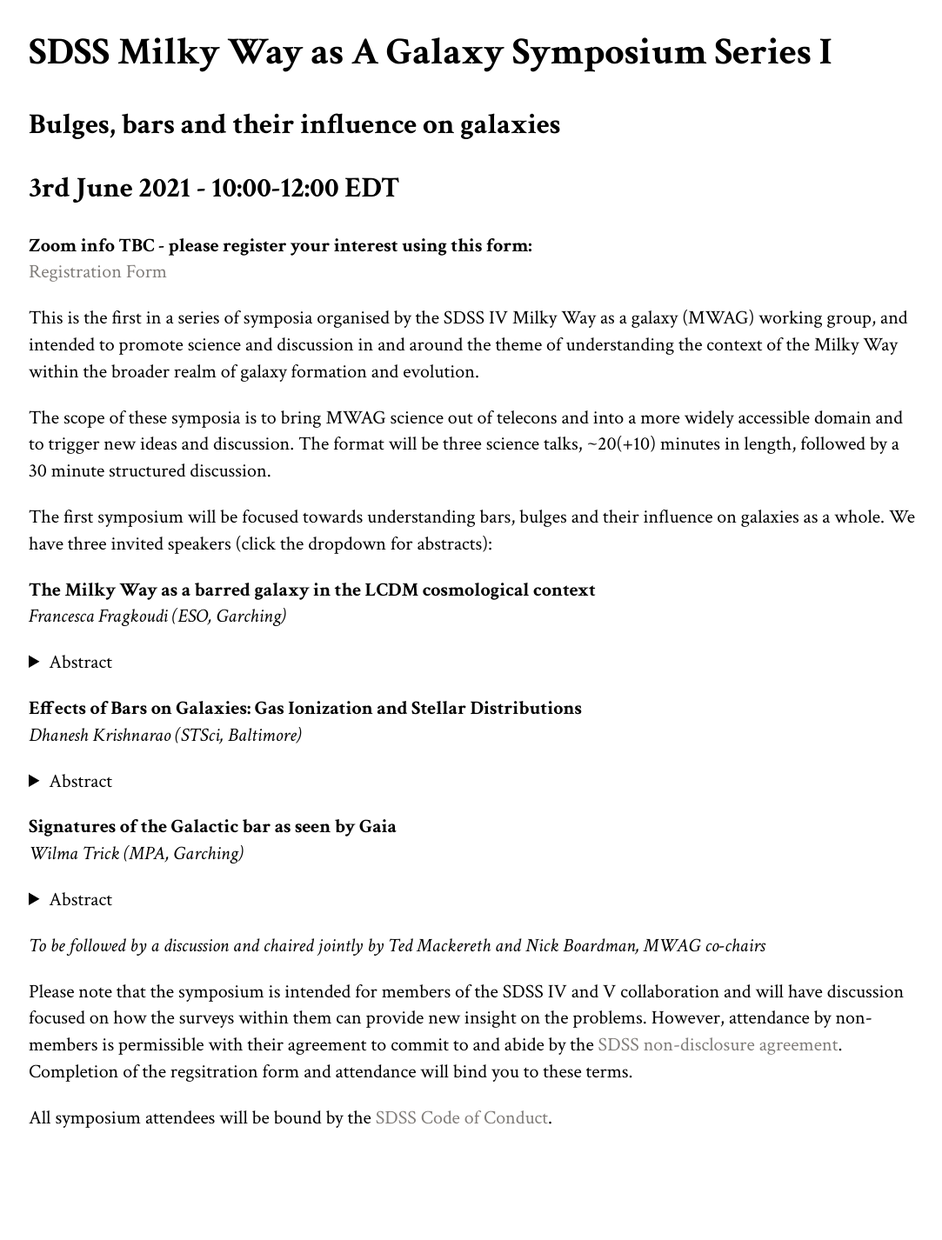
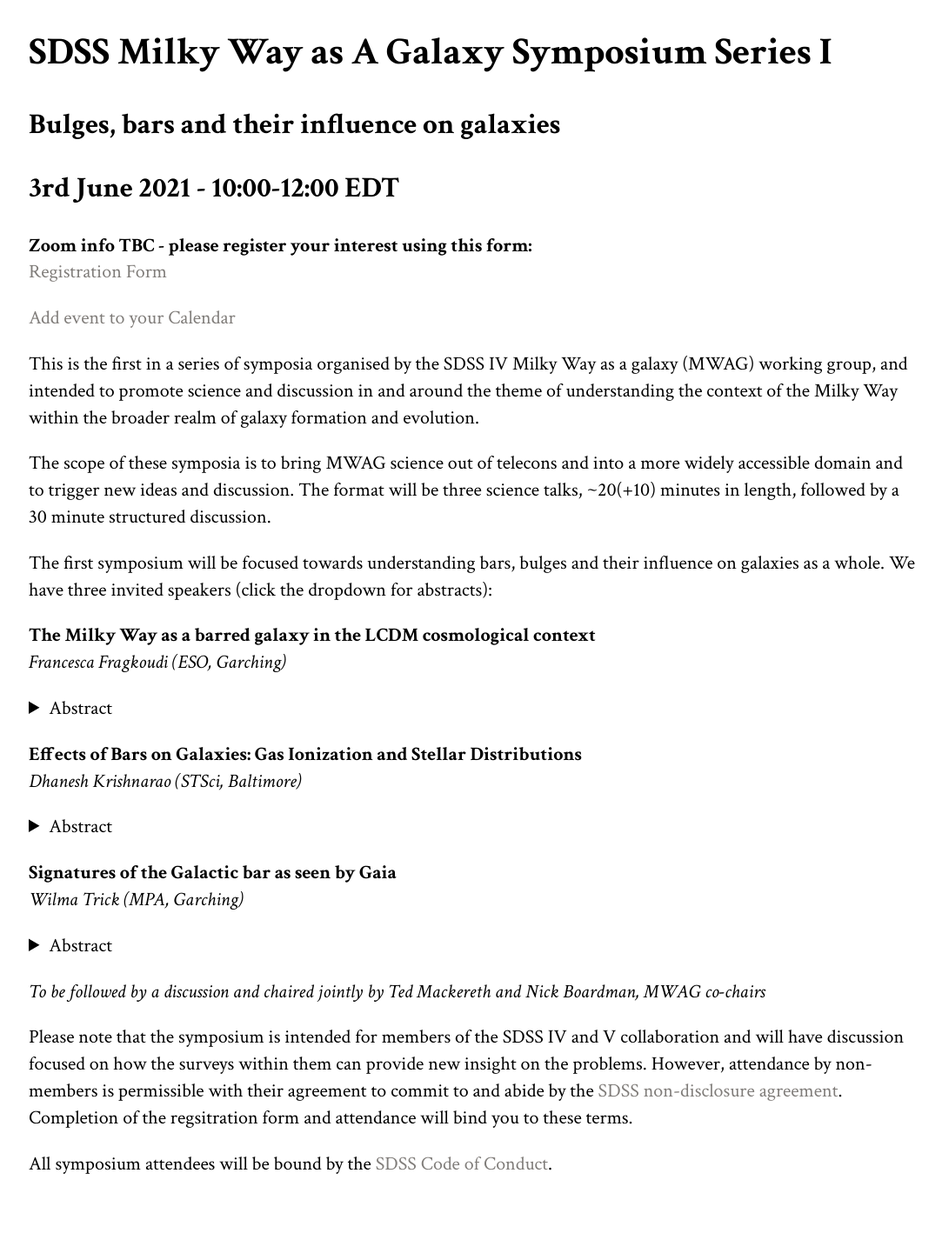
Before and after one commit to jmackereth/jmackereth.github.io, a Jekyll site: the page built from mwag-mini-conference.md, in a window 1280 px wide. Shown: the whole page at 87% size, without its empty margins (95-1178 px from the left). Built offline with Jekyll 4.4.1, drawn with Linux system fonts in a browser that asks for light colours; a style sheet for code colours, icons or effects is not loaded; before the commit the page ends 1374 px from its top, so only the background shows below that.

Commit message:
calendar link

```diff
--- a/mwag-mini-conference.md
+++ b/mwag-mini-conference.md
@@ -10,6 +10,8 @@
 ## 3rd June 2021 - 10:00-12:00 EDT
 **Zoom info TBC - please register your interest using this form:**
 [Registration Form](https://forms.gle/iWHQFqcfn7Z7pwRDA)
+
+[Add event to your Calendar](./assets/ics/mwagsymp1.ics)
 
 This is the first in a series of symposia organised by the SDSS IV Milky Way as a galaxy (MWAG) working group, and intended to promote science and discussion in and around the theme of understanding the context of the Milky Way within the broader realm of galaxy formation and evolution.
 
```
